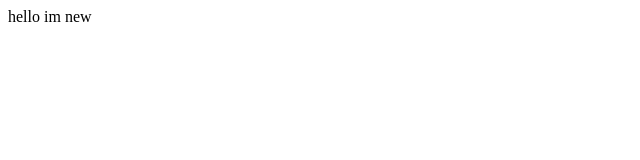
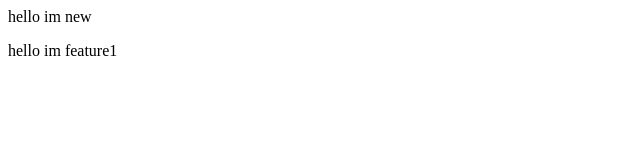
Before and after one commit to tazzakkaarif/gitclass, a plain HTML site: page index.html in a window 1280 px wide. Shown: the full height of the page, 0-640 px from the left. Drawn offline with Linux system fonts and the light colour scheme.

Commit message:
message 2 committed

```diff
--- a/index.html
+++ b/index.html
@@ -1 +1,2 @@
 <p>hello im new</p>
+<p>hello im feature1 </p>
```
